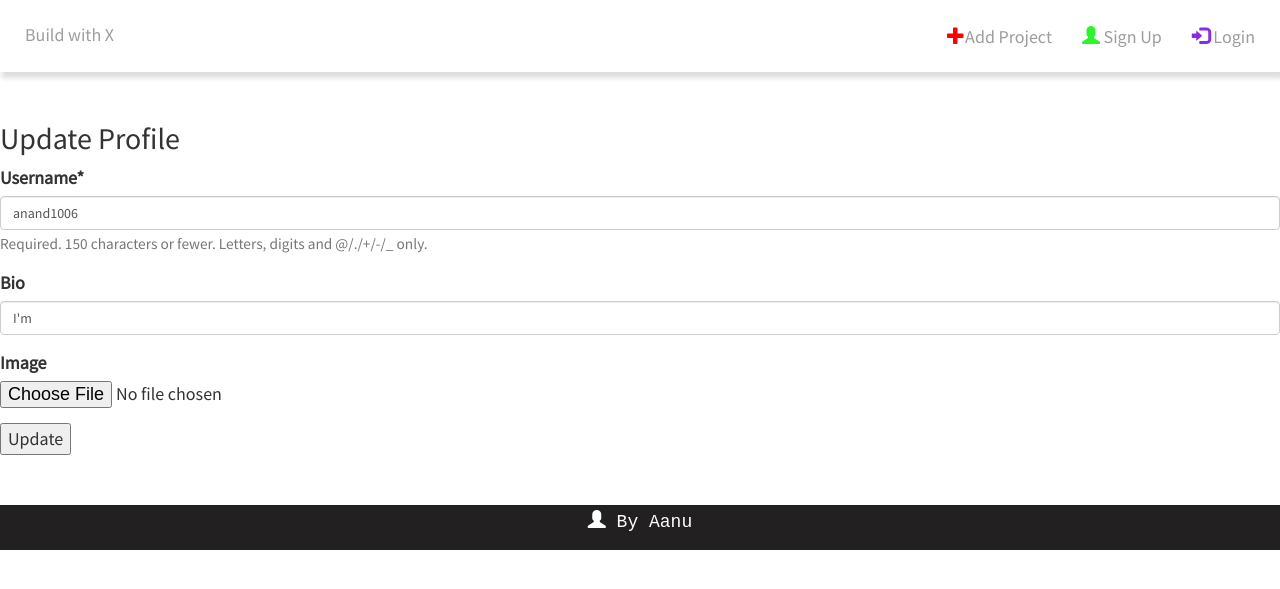
After one commit to aanu1143/BuildWithX, a Django app: page /users/update/4/ in a window 1280 px wide. The commit adds this page. Shown: the top 589 px of the page. Run offline with Django 3.2, Linux system fonts and the light colour scheme; data comes from the database, SQL or seed files in the repository; both versions use the stored data as it was after the commit; some libraries are stand-ins or nearby versions.

Commit message:
admin panel

```diff
--- a/static/css/base.css
+++ b/static/css/base.css
@@ -2,47 +2,49 @@ body {
     font-family: 'Source Sans Pro', sans-serif;
     font-size: 18px;
 }
-#buildname {
+.buildname {
     color: rgb(145, 145, 145);
 }
-#buildname:hover {
+.buildname:hover {
     color: black;
 }
 
 
-#id1 {
+.id1 {
     color: rgb(248, 25, 129);
     font-family: 'Lucida Sans', 'Lucida Sans Regular', 'Lucida Grande', 'Lucida Sans Unicode', Geneva, Verdana, sans-serif;
 }
 
-#id2 {
+.id2 {
     border-bottom: 2px solid rgb(88, 86, 86);
     border-radius: 5px;
     background-color: beige;
     padding: 10px;
+    height:200px;
 }
 
-#id3 {
+.id3 {
     border: 1px solid rgb(88, 86, 86);
     border-radius: 5px;
-    box-shadow: 5px 10px 8px 10px #dbdada;
     transition: 0.5s ease;
+    width:100%;
+    max-width: 450px;
 }
-#id3:hover {
+.id3:hover {
     border: 2px solid rgb(223, 219, 219);
     padding: 4px;
 
 }
-#id3 a:hover {
+.id3 a:hover {
     text-decoration: none;
 }
 
-#id4 {
+.id4 {
     border-top: 1px solid rgb(214, 212, 212);
     padding-top: 12px;
 }
 
-#id5 {
+.id5 {
     border: 1px solid rgb(216, 213, 213);
     border-radius: 5px 10px 5px;
     margin: 15px;
@@ -50,7 +52,6 @@ body {
 }
 
 #footer {
-   position: fixed;
    left: 0;
    bottom: 0;
    padding-top: 4px;
@@ -133,3 +134,7 @@ body {
 .xbuild {
     color: red;
 }
+
+.main{
+    margin: 50px 0px;
+}
--- a/templates/base.html
+++ b/templates/base.html
@@ -16,7 +16,7 @@
     <nav class="navbar navbar-inverse mynav">
         <div class="container-fluid">
             <div class="navbar-header build">
-                <a class="navbar-brand" id="buildname" href="{% url 'home' %}">Build with X</a>
+                <a class="navbar-brand buildname" href="{% url 'home' %}">Build with X</a>
             </div>
             {% block search %}
             {% endblock search %}
--- /dev/null
+++ b/templates/user_update.html
@@ -0,0 +1,14 @@
+{% extends 'base.html' %}
+{% load crispy_forms_tags %}
+
+{% block title %}Update Profile{% endblock title %}
+
+{% block content %}
+<h2>Update Profile</h2>
+<form method="post" enctype="multipart/form-data">
+    {% csrf_token %}
+    {{ form|crispy }}
+    <button type="submit">Update</button>
+</form>
+
+{% endblock content %}
--- a/users/admin.py
+++ b/users/admin.py
@@ -10,5 +10,11 @@ class CustomUserAdmin(UserAdmin):
     form = CustomUserChangeForm
     model = CustomUser
     list_display = ['email', 'username', 'site_url', 'is_staff', ]
+    fieldsets = (
+        (None, {'fields': ('email', 'password')}),
+        ('Personal info', {'fields': ('bio','image')}),
+        ('other',{'fields':('first_name','last_name')})
+    )
+
 
 admin.site.register(CustomUser, CustomUserAdmin)
--- a/users/forms.py
+++ b/users/forms.py
@@ -12,7 +12,7 @@ class CustomUserCreationForm(UserCreationForm):
 class CustomUserChangeForm(UserChangeForm):
     class Meta:
         model = CustomUser
-        fields = ('username', 'email', 'bio', 'site_url', 'image',)
+        fields = '__all__'
 
 class UserForm(ModelForm):
     class Meta:
--- a/users/models.py
+++ b/users/models.py
@@ -1,6 +1,6 @@
 from django.contrib.auth.models import AbstractUser
 from django.db import models
-
+from django.urls import reverse
 
 class CustomUser(AbstractUser):
     site_url = models.CharField(max_length=200, null=True, blank=True)
--- a/users/urls.py
+++ b/users/urls.py
@@ -1,7 +1,8 @@
 from django.urls import path
-from .views import SignUpView, ProfileDetailView
+from .views import SignUpView, ProfileDetailView, UserUpdateView
 
 urlpatterns = [
     path('signup/', SignUpView.as_view(), name='signup'),
+    path('update/<int:pk>/', UserUpdateView.as_view(),name='update'),
     path('profile/<int:pk>/', ProfileDetailView.as_view(), name='profile_detail'),
 ]
--- a/users/views.py
+++ b/users/views.py
@@ -1,15 +1,28 @@
 from django.urls import reverse_lazy
-from django.views.generic import CreateView
+from django.views.generic import CreateView,UpdateView
 from .forms import CustomUserCreationForm, UserForm
 from .models import CustomUser
 from django.contrib.auth.mixins import LoginRequiredMixin
 from django.views.generic import TemplateView, ListView, DetailView
+from django.http import HttpResponseForbidden
+from django.shortcuts import redirect
 
 class SignUpView(CreateView):
     form_class = CustomUserCreationForm
     success_url = reverse_lazy('login')
     template_name = 'signup.html'
 
+    def get(self, request, *args, **kwargs):
+        if request.user.is_authenticated:
+            return redirect('home')
+        return super().get(request, *args, **kwargs)
+
+class UserUpdateView(UpdateView):
+    model = CustomUser
+    success_url = reverse_lazy('home')
+    template_name = 'user_update.html'
+    fields = ['username','bio','image'] #You can also create form in forms.py and use it here instead of this step
+
 class ProfileDetailView(LoginRequiredMixin,DetailView):
     model = CustomUser
     form_class = UserForm
```
Also changed, not shown: templates/home.html (+7 -7 lines), templates/signup.html (+11 -6 lines), db.sqlite3, media/img/github_xQlFQHL.png (added), users/mixins.py (added).
